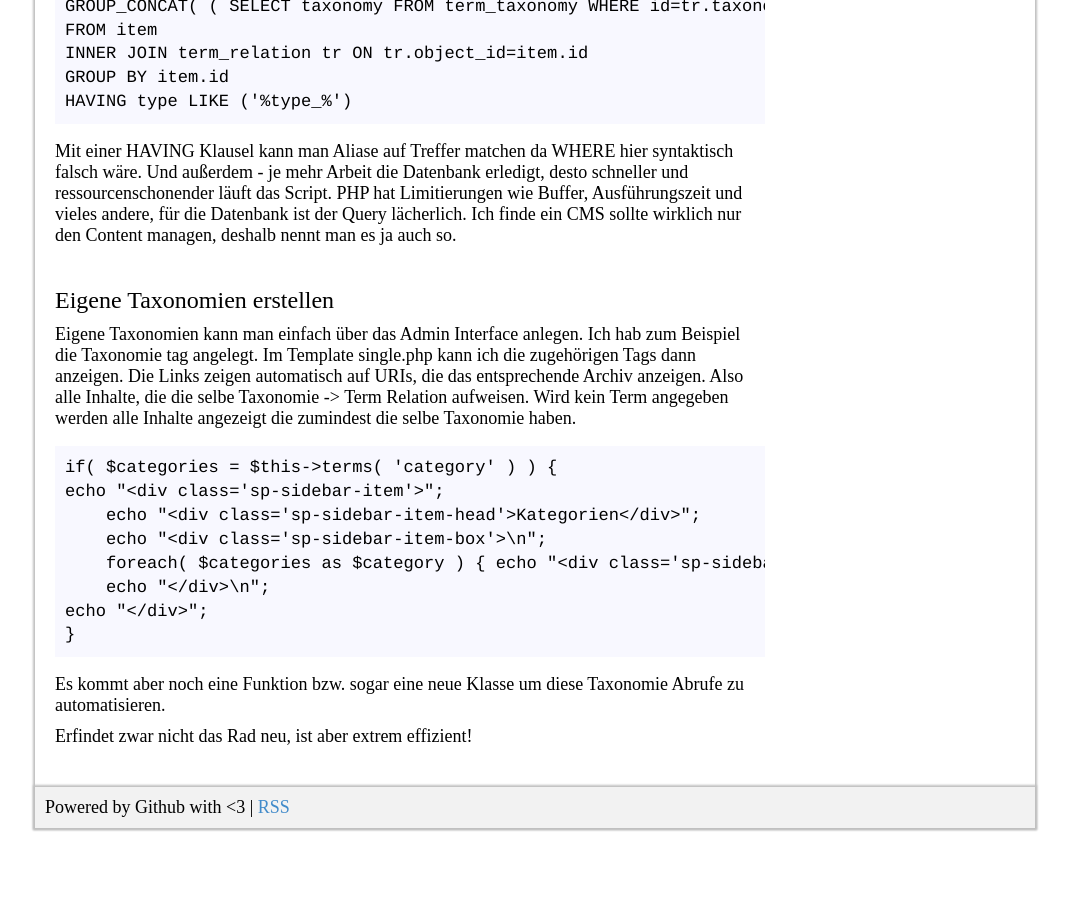
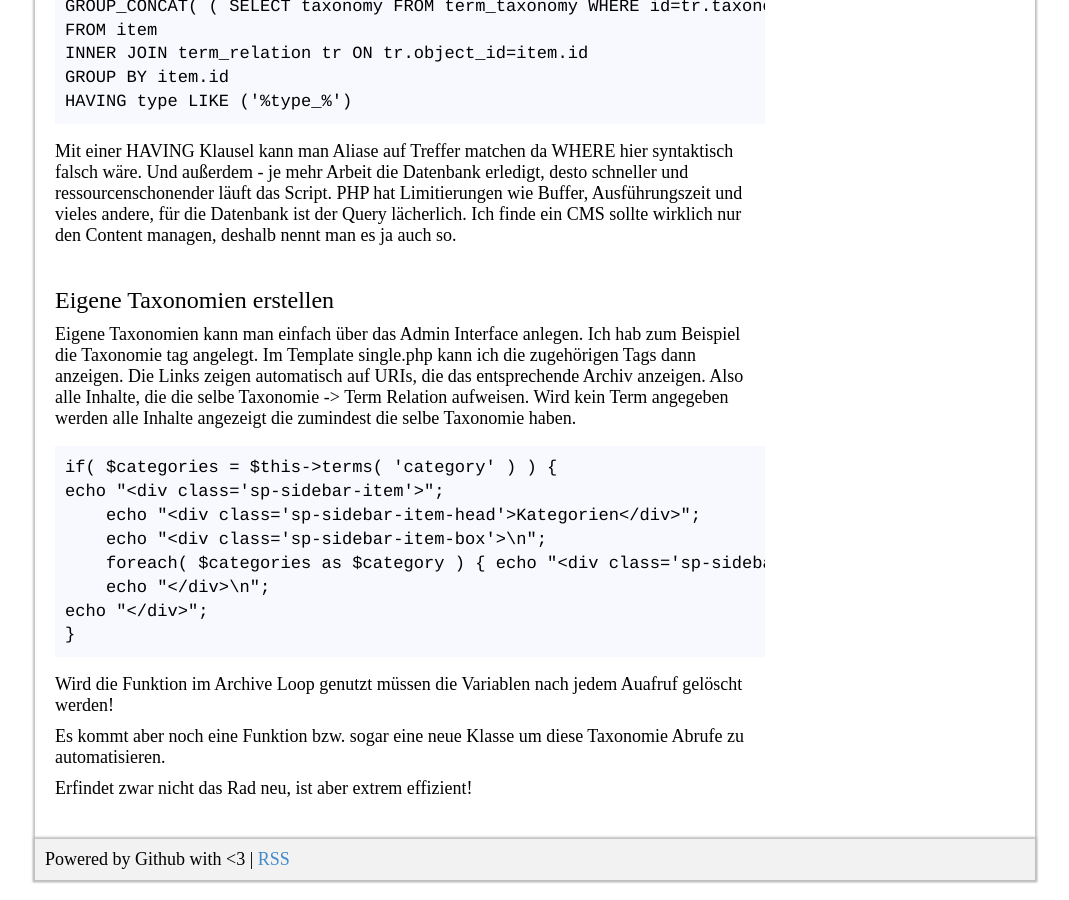
Before and after one commit to mbrain/zarat.github.io, a Jekyll site: the page built from _posts/2018-06-23-taxonomien-und-terme.markdown, in a window 1280 px wide and 900 px high, scrolled down 1343 px. Shown: the whole window, without its empty margins (105-1174 px from the left). Built offline with Jekyll 4.4.1, drawn with Linux system fonts in a browser that asks for light colours; before the commit the page ends 2191 px from its top, so only the background shows below that.

Commit message:
Update 2018-06-23-taxonomien-und-terme.markdown

```diff
--- a/_posts/2018-06-23-taxonomien-und-terme.markdown
+++ b/_posts/2018-06-23-taxonomien-und-terme.markdown
@@ -49,5 +49,6 @@ HAVING type LIKE ('%type_%')</pre>
 <h3>Eigene Taxonomien erstellen</h3>
 <p>Eigene Taxonomien kann man einfach über das Admin Interface anlegen. Ich hab zum Beispiel die Taxonomie tag angelegt. Im Template single.php kann ich die zugehörigen Tags dann anzeigen. Die Links zeigen automatisch auf URIs, die das entsprechende Archiv anzeigen. Also alle Inhalte, die die selbe Taxonomie -&gt; Term Relation aufweisen. Wird kein Term angegeben werden alle Inhalte angezeigt die zumindest die selbe Taxonomie haben.</p>
 <pre>if( $categories = $this-&gt;terms( &#039;category&#039; ) ) {<br />echo "&lt;div class=&#039;sp-sidebar-item&#039;&gt;";<br />    echo "&lt;div class=&#039;sp-sidebar-item-head&#039;&gt;Kategorien&lt;/div&gt;";<br />    echo "&lt;div class=&#039;sp-sidebar-item-box&#039;&gt;\n";<br />    foreach( $categories as $category ) { echo "&lt;div class=&#039;sp-sidebar-item-box-head&#039;&gt;&lt;a href=&#039;../?category=$category[id]&#039;&gt;$category[name]&lt;/a&gt;&lt;/div&gt;"; }<br />    echo "&lt;/div&gt;\n";<br />echo "&lt;/div&gt;";<br />}</pre>
+<p>Wird die Funktion im Archive Loop genutzt müssen die Variablen nach jedem Auafruf gelöscht werden!</p>
 <p>Es kommt aber noch eine Funktion bzw. sogar eine neue Klasse um diese Taxonomie Abrufe zu automatisieren.</p>
 <p>Erfindet zwar nicht das Rad neu, ist aber extrem effizient!</p>
```
